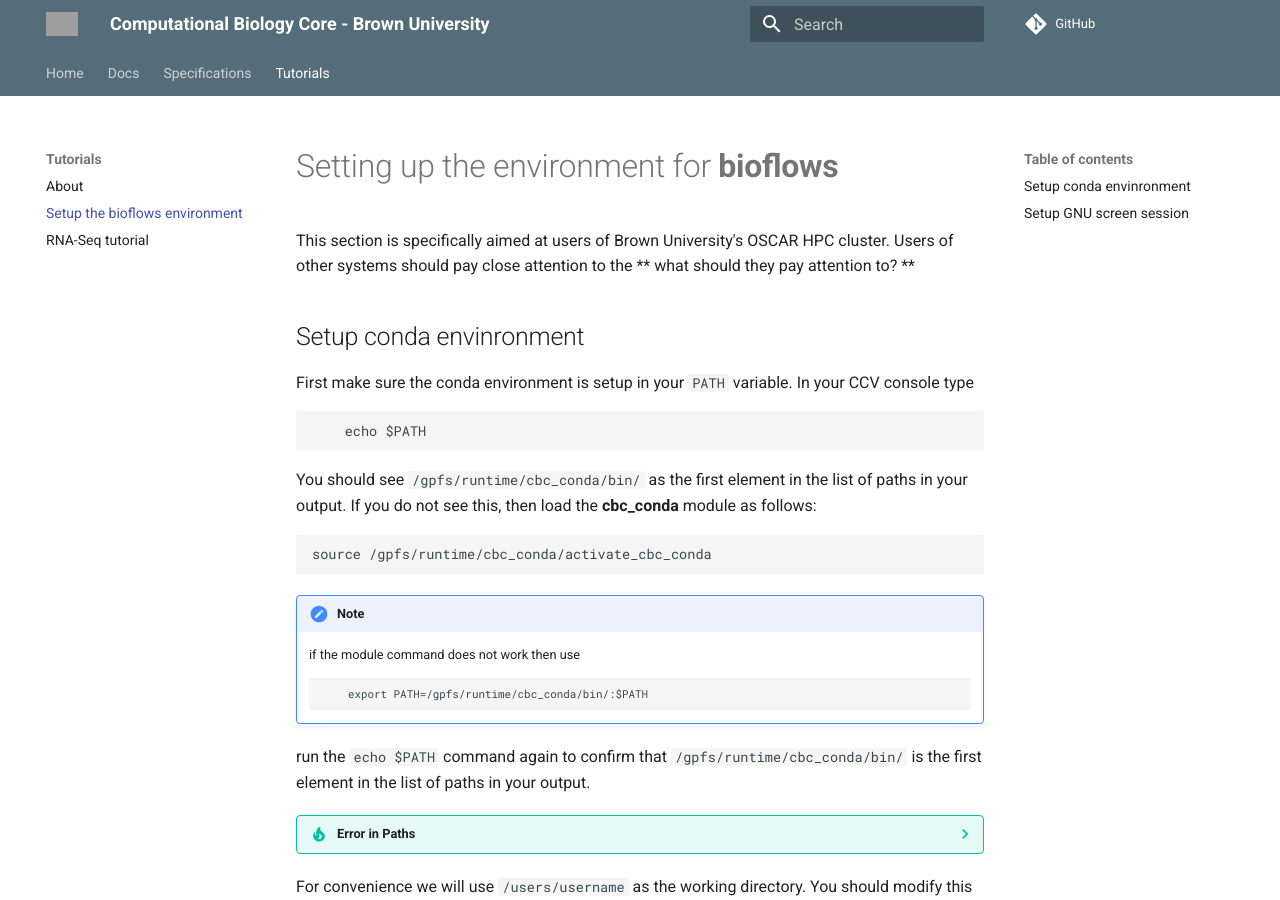
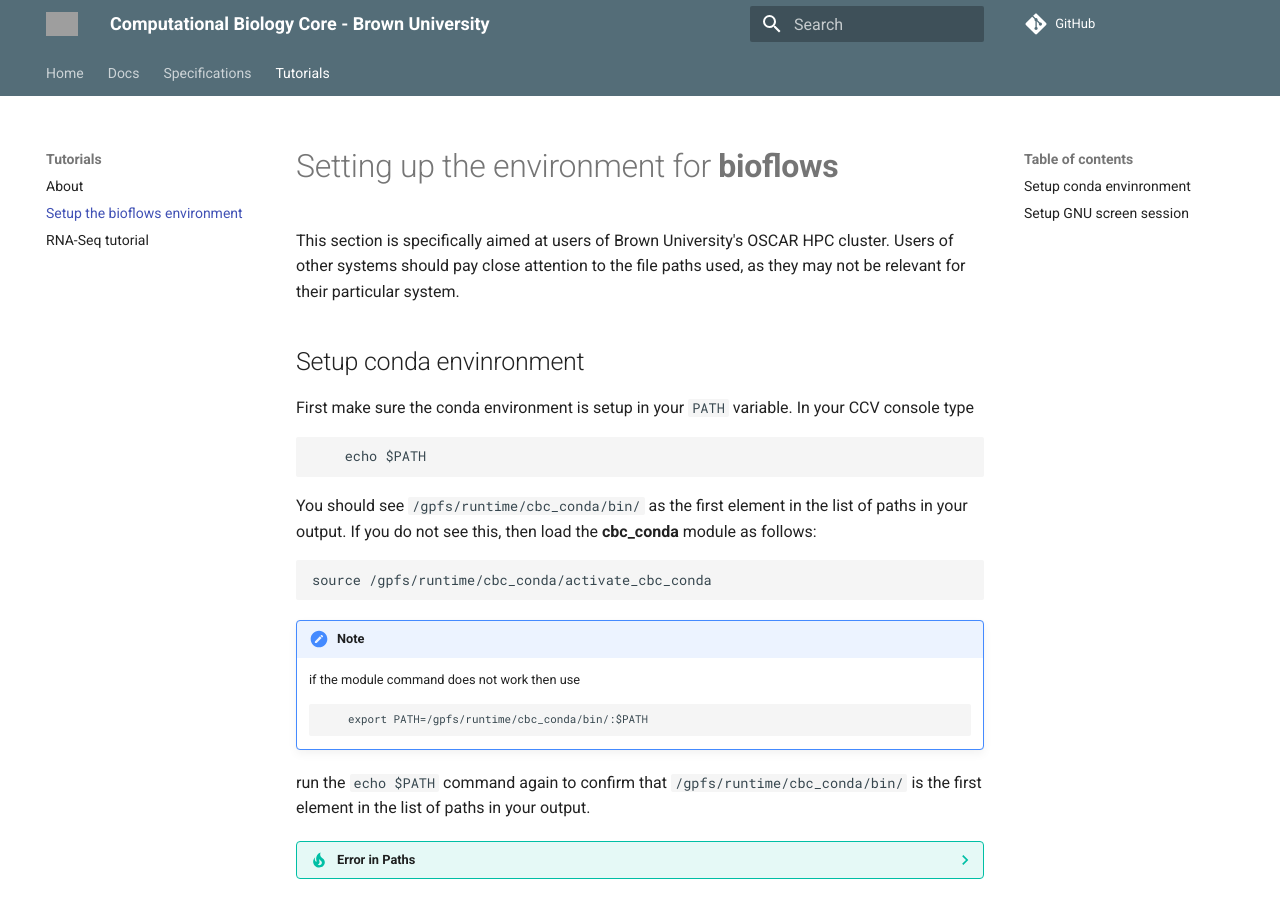
Before and after one commit to compbiocore/bioflows, an MkDocs documentation site: the page built from docs/tutorials/Setup_bioflows_env.md, in a window 1280 px wide and 900 px high. Built offline with MkDocs 1.6.1 and Material for MkDocs 9.7.7, drawn with Linux system fonts in a browser that asks for light colours; comment, search, counter and statistics services are not loaded; grey boxes are pictures that could not be loaded.

Commit message:
fixed the initial warnings about system paths

```diff
--- a/docs/tutorials/Setup_bioflows_env.md
+++ b/docs/tutorials/Setup_bioflows_env.md
@@ -1,6 +1,6 @@
 # Setting up the environment for **bioflows**
 
-This section is specifically aimed at users of Brown University's OSCAR HPC cluster. Users of other systems should pay close attention to the ** what should they pay attention to? **
+This section is specifically aimed at users of Brown University's OSCAR HPC cluster. Users of other systems should pay close attention to the file paths used, as they may not be relevant for their particular system.
 
 ## Setup conda envinronment
 First make sure the conda environment is setup in your `PATH`
```
